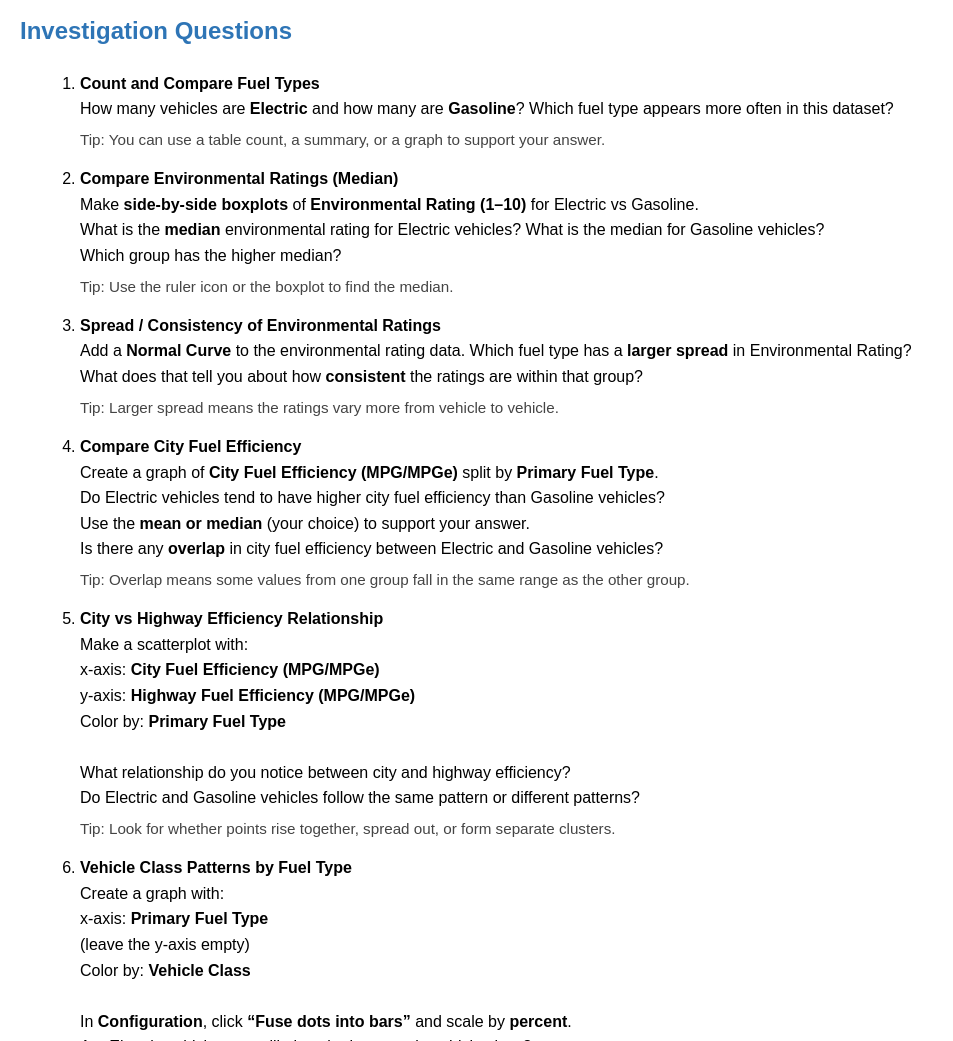
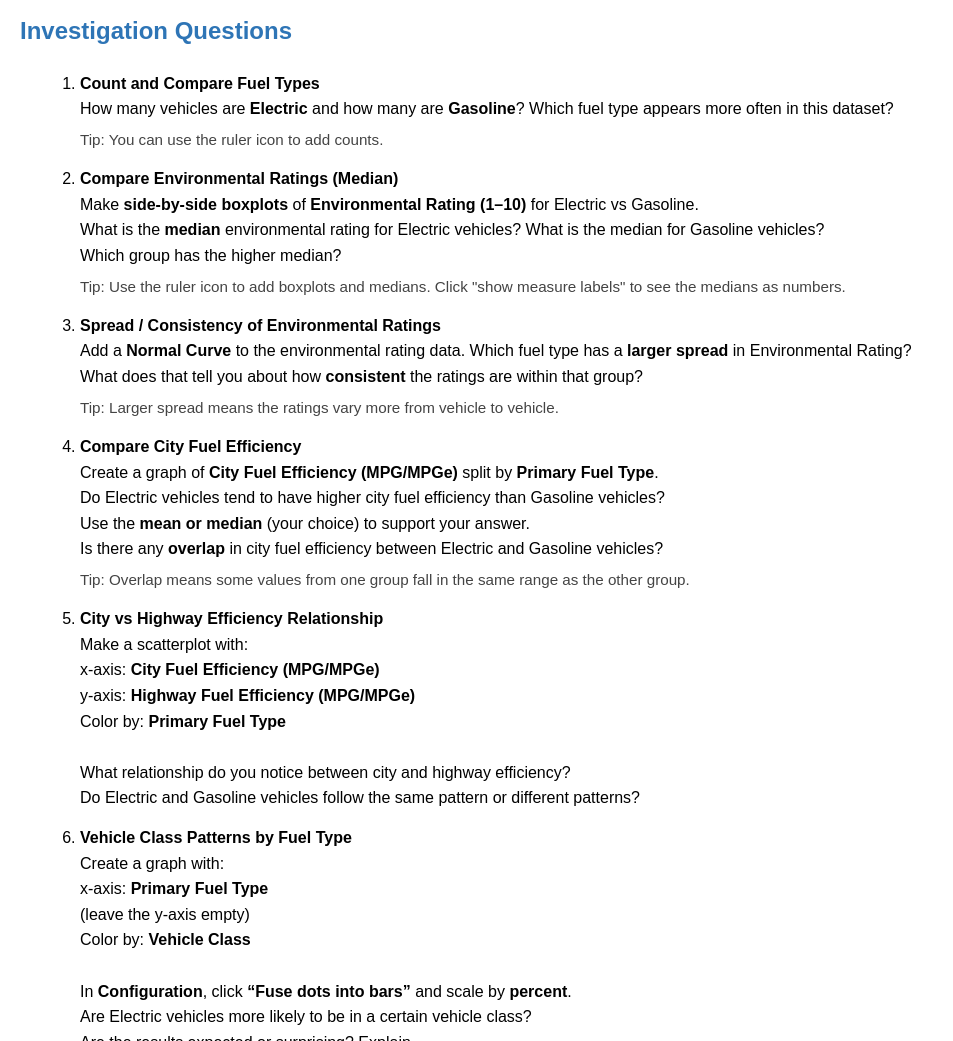
Before and after one commit to lilykdonaldson/vehicle-data-codap-2025, a plain HTML site: page datadive.html in a window 1280 px wide. Shown: the part 240-1281 px from the top of the page, without its empty margins (0-953 px from the left). Drawn offline with Linux system fonts and the light colour scheme.

Commit message:
Update based on test

```diff
--- a/datadive.html
+++ b/datadive.html
@@ -57,7 +57,7 @@ Primary Fuel Type, Vehicle Class, Environmental Rating (1–10).
         <strong>Count and Compare Fuel Types</strong><br>
         How many vehicles are <strong>Electric</strong> and how many are <strong>Gasoline</strong>?
         Which fuel type appears more often in this dataset?
-        <div class="hint">Tip: You can use a table count, a summary, or a graph to support your answer.</div>
+        <div class="hint">Tip: You can use the ruler icon to add counts.</div>
     </li>
 
     <li>
@@ -65,7 +65,7 @@ Primary Fuel Type, Vehicle Class, Environmental Rating (1–10).
         Make <strong>side-by-side boxplots</strong> of <strong>Environmental Rating (1–10)</strong> for Electric vs Gasoline.<br>
         What is the <strong>median</strong> environmental rating for Electric vehicles? What is the median for Gasoline vehicles?<br>
         Which group has the higher median?
-        <div class="hint">Tip: Use the ruler icon or the boxplot to find the median.</div>
+        <div class="hint">Tip: Use the ruler icon to add boxplots and medians. Click "show measure labels" to see the medians as numbers.</div>
     </li>
 
     <li>
@@ -93,7 +93,6 @@ Primary Fuel Type, Vehicle Class, Environmental Rating (1–10).
         Color by: <strong>Primary Fuel Type</strong><br><br>
         What relationship do you notice between city and highway efficiency?<br>
         Do Electric and Gasoline vehicles follow the same pattern or different patterns?
-        <div class="hint">Tip: Look for whether points rise together, spread out, or form separate clusters.</div>
     </li>
 
     <li>
```
